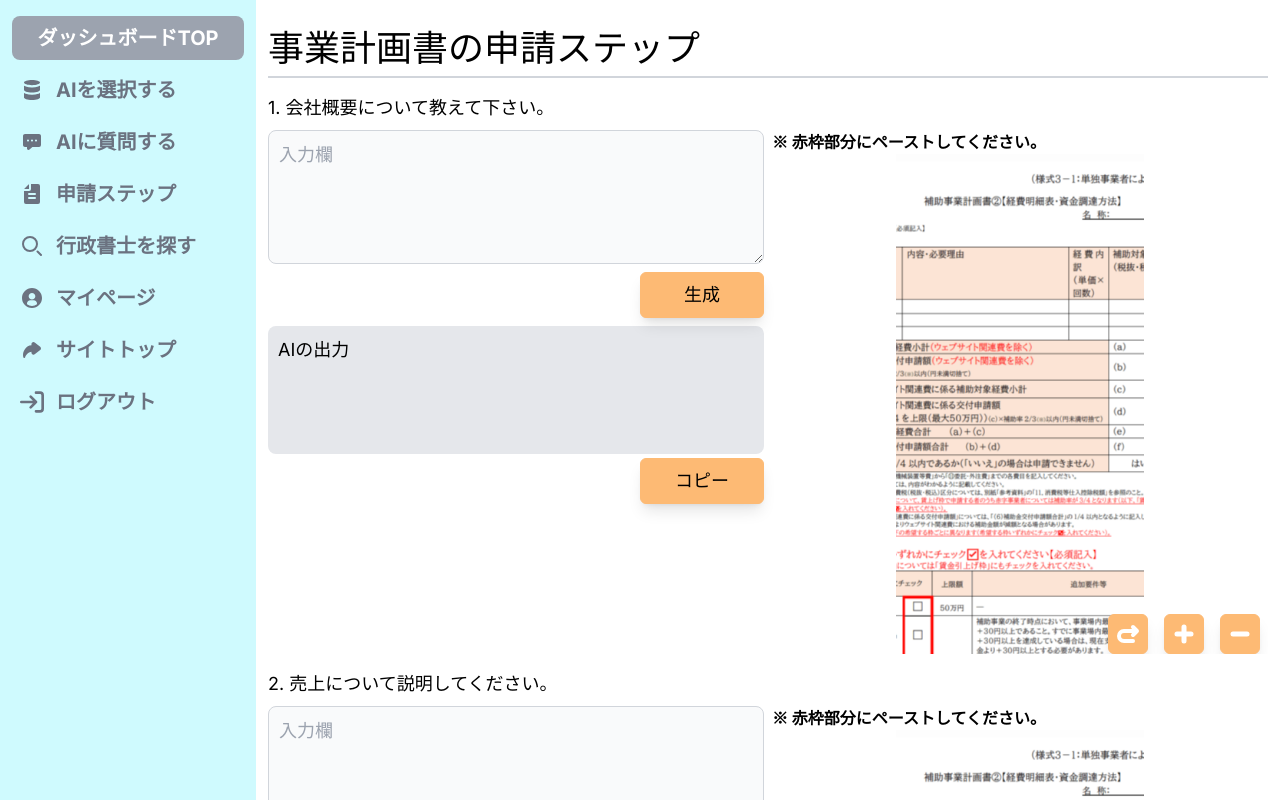
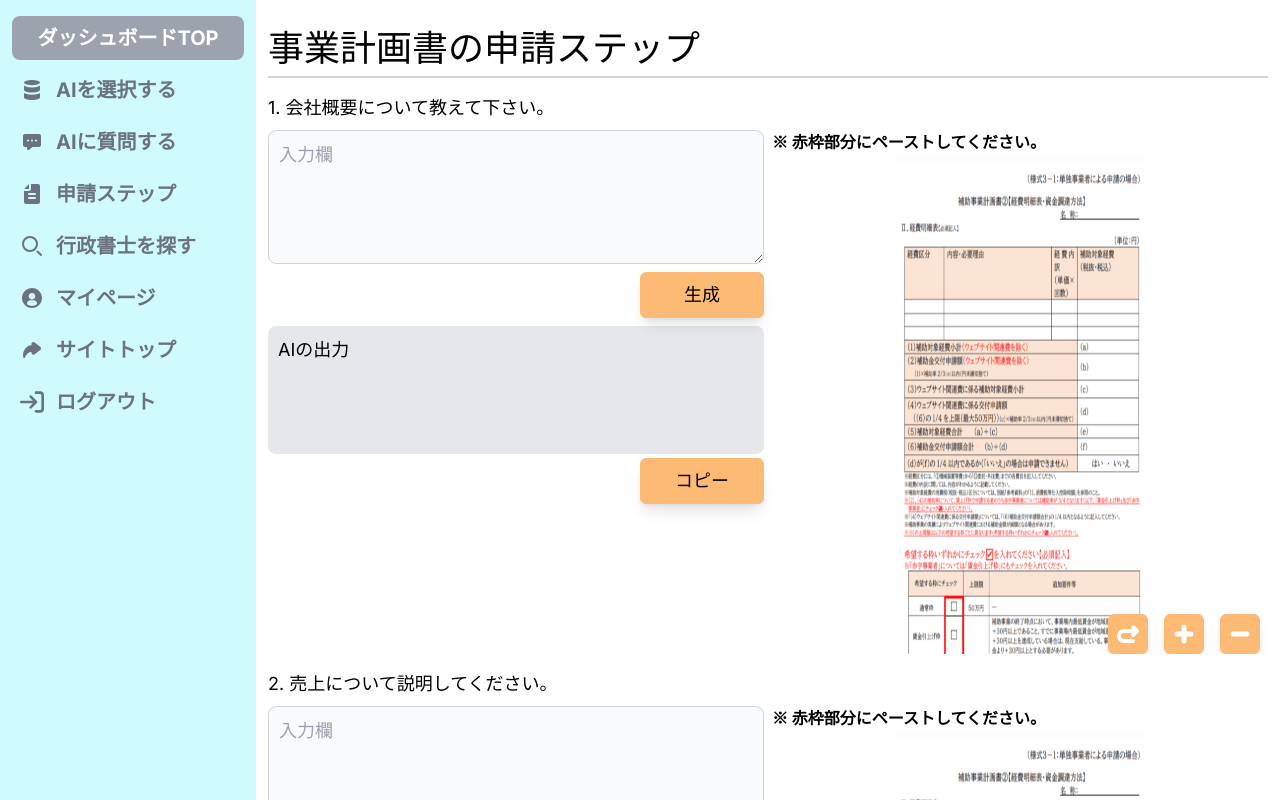
Before and after one commit to smizuka/business_plan_app, a Next.js app: page /dashboard/application in a window 1280 px wide. Shown: the top 800 px of the page. Built offline with nearby package versions, Linux system fonts and the light colour scheme.

Commit message:
fix: 申請ページのImageコンポーネントの警告の修正 #22

```diff
--- a/src/app/dashboard/application/page.tsx
+++ b/src/app/dashboard/application/page.tsx
@@ -12,7 +12,7 @@
             <div className="grid grid-cols-1 md:grid-cols-2 gap-2">
                 <div className="col-span-1">
                     <div className="mb-2">
-                        <textarea id="message" rows={4} className="block p-2.5 w-full text-lg text-gray-900 bg-gray-50 rounded-lg border border-gray-300 focus:ring-blue-500 focus:border-blue-500 dark:bg-gray-700 dark:border-gray-600 dark:placeholder-gray-400 dark:text-white dark:focus:ring-blue-500 dark:focus:border-blue-500" placeholder="入力欄"></textarea>
+                        <textarea id="answer-1" rows={4} className="block p-2.5 w-full text-lg text-gray-900 bg-gray-50 rounded-lg border border-gray-300 focus:ring-blue-500 focus:border-blue-500 dark:bg-gray-700 dark:border-gray-600 dark:placeholder-gray-400 dark:text-white dark:focus:ring-blue-500 dark:focus:border-blue-500" placeholder="入力欄"></textarea>
                     </div>
                     <div className="mb-2 flex items-center justify-end">
                         <div className="py-2 w-1/4 border border-orange-300 bg-orange-300 rounded-md shadow-lg text-black text-lg text-bold text-center">生成</div>
@@ -35,7 +35,7 @@
             <div className="grid grid-cols-1 md:grid-cols-2 gap-2">
                 <div className="col-span-1">
                     <div className="mb-1">
-                        <textarea id="message" rows={4} className="block p-2.5 w-full text-lg text-gray-900 bg-gray-50 rounded-lg border border-gray-300 focus:ring-blue-500 focus:border-blue-500 dark:bg-gray-700 dark:border-gray-600 dark:placeholder-gray-400 dark:text-white dark:focus:ring-blue-500 dark:focus:border-blue-500" placeholder="入力欄"></textarea>
+                        <textarea id="answer-2" rows={4} className="block p-2.5 w-full text-lg text-gray-900 bg-gray-50 rounded-lg border border-gray-300 focus:ring-blue-500 focus:border-blue-500 dark:bg-gray-700 dark:border-gray-600 dark:placeholder-gray-400 dark:text-white dark:focus:ring-blue-500 dark:focus:border-blue-500" placeholder="入力欄"></textarea>
                     </div>
                     <div className="mb-2 flex items-center justify-end">
                         <div className="py-2 w-1/4 border border-orange-300 bg-orange-300 rounded-md shadow-lg text-black text-lg text-bold text-center">生成</div>
--- a/src/components/ZoomAndDraggableImage.tsx
+++ b/src/components/ZoomAndDraggableImage.tsx
@@ -1,4 +1,5 @@
 import React, { useState, useEffect, useRef } from 'react';
+import Image from 'next/image';
 
 // Propsの型定義
 interface ZoomAndDraggableImageProps {
@@ -113,14 +114,12 @@
             }}
             onMouseDown={handleMouseDown}
         >
-            <img
+            <Image
                 src={src}
                 alt={alt}
-                style={{
-                    width: '100%', // 画像をdivの幅に合わせる
-                    height: '100%', // 画像をdivの高さに合わせる
-                    objectFit: 'cover', // 画像のアスペクト比を保ちつつ、コンテナにフィットさせる
-                }}
+                fill
+                sizes="(max-width: 768px) 100vw, (max-width: 1200px) 50vw, 33vw"
+                priority
             />
         </div>
         <div style={{ position: 'absolute', right: 0, bottom: 0, display: 'flex' }}>
```
